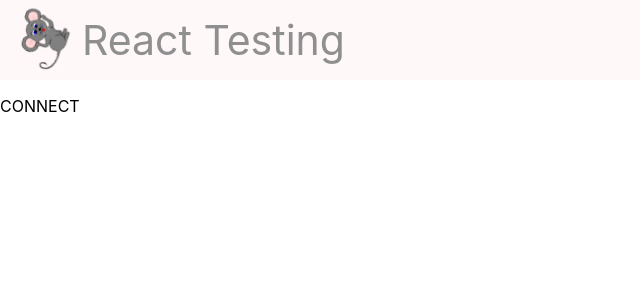
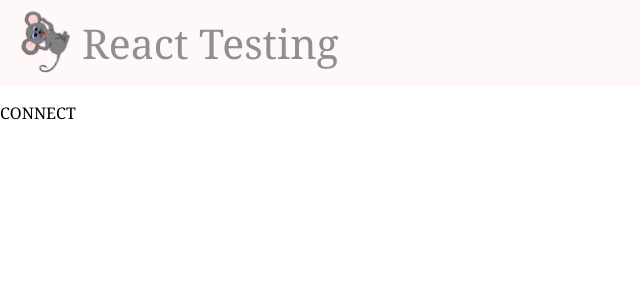
Before and after one commit to ROBYN13Y/react-test, a React (Create React App) app: page / in a window 1280 px wide. Shown: the top 300 px of the page, without its empty margins (0-640 px from the left). Built offline with nearby package versions, Linux system fonts and the light colour scheme.

Commit message:
UPDATE
.app

```diff
--- a/src/App.css
+++ b/src/App.css
@@ -1,2 +1,3 @@
 .app {
+  font-family: Cambria, Cochin, Georgia, Times, "Times New Roman", serif;
 }
```
